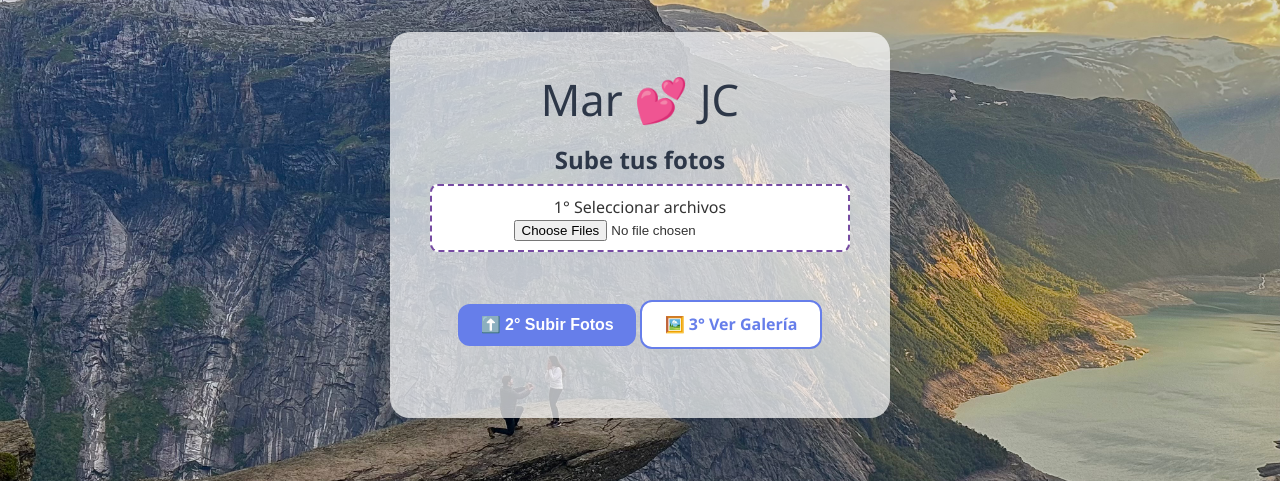
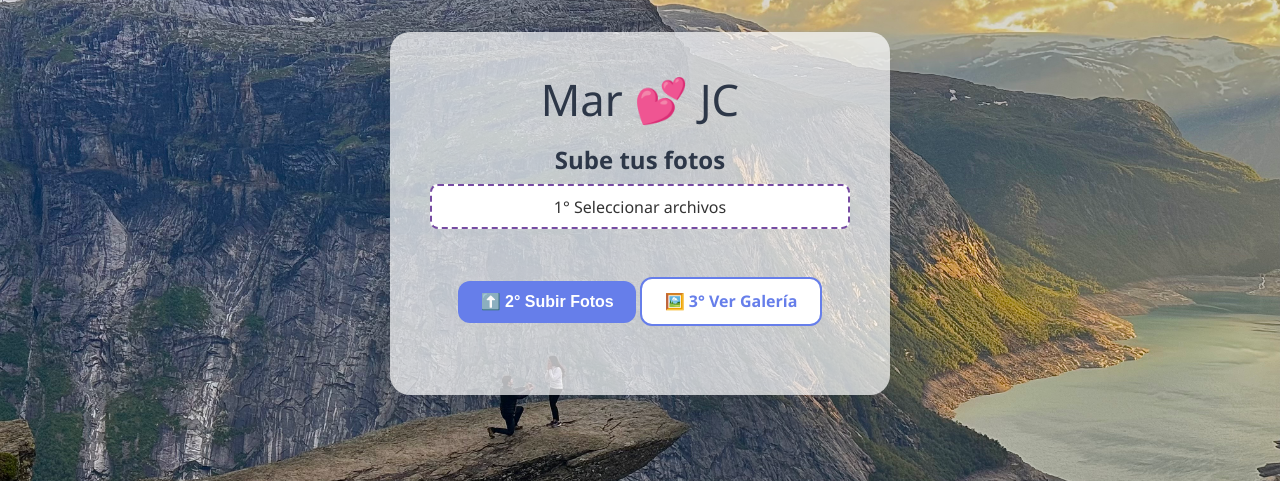
Before and after one commit to Nanrehr/fotos-boda, a Flask app: page / in a window 1280 px wide. Shown: the top 481 px of the page. Run offline with Flask 3, Linux system fonts and the light colour scheme.

Commit message:
Actualizar upload.html final

```diff
--- a/templates/upload.html
+++ b/templates/upload.html
@@ -37,6 +37,10 @@
     }
 
     h1 { margin-bottom: .5rem; }
+
+    input[type="file"] {
+      display: none;
+    }
 
     .custom-file-label {
       position: relative;
@@ -84,7 +88,7 @@
       flex-wrap: wrap;
       justify-content: center;
       margin-top: 1rem;
-      margin-bottom: 1.5rem; /* ✅ SEPARACIÓN CON BOTONES */
+      margin-bottom: 1.5rem;
       gap: 8px;
     }
 
```
